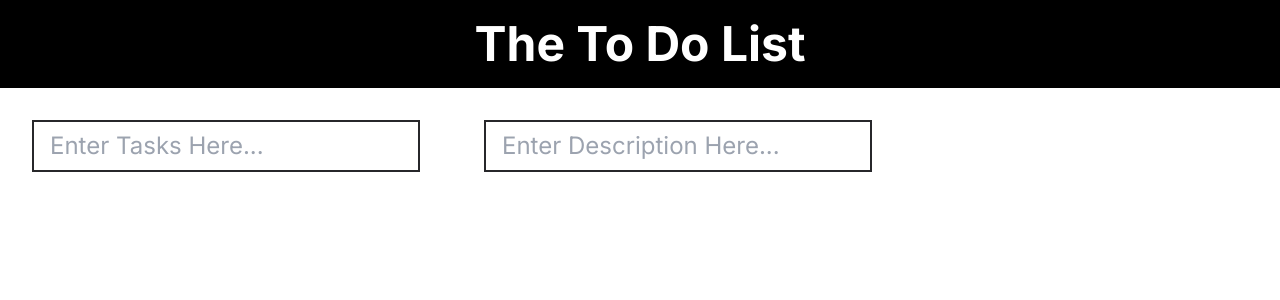
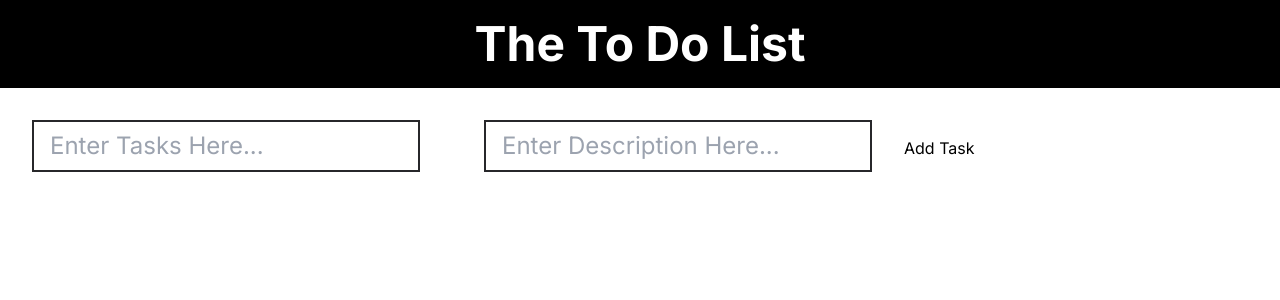
Before and after one commit to aadarshraj02/to-do, a Next.js app: page / in a window 1280 px wide. Shown: the top 300 px of the page. Built offline with nearby package versions, Linux system fonts and the light colour scheme.

Commit message:
added button

```diff
--- a/app/page.js
+++ b/app/page.js
@@ -15,6 +15,7 @@ const page = () => {
           placeholder="Enter Description Here..."
           className="text-2xl border-2 border-zinc-800 m-8 px-4 py-2"
         />
+        <button>Add Task</button>
       </form>
     </>
   );
```
